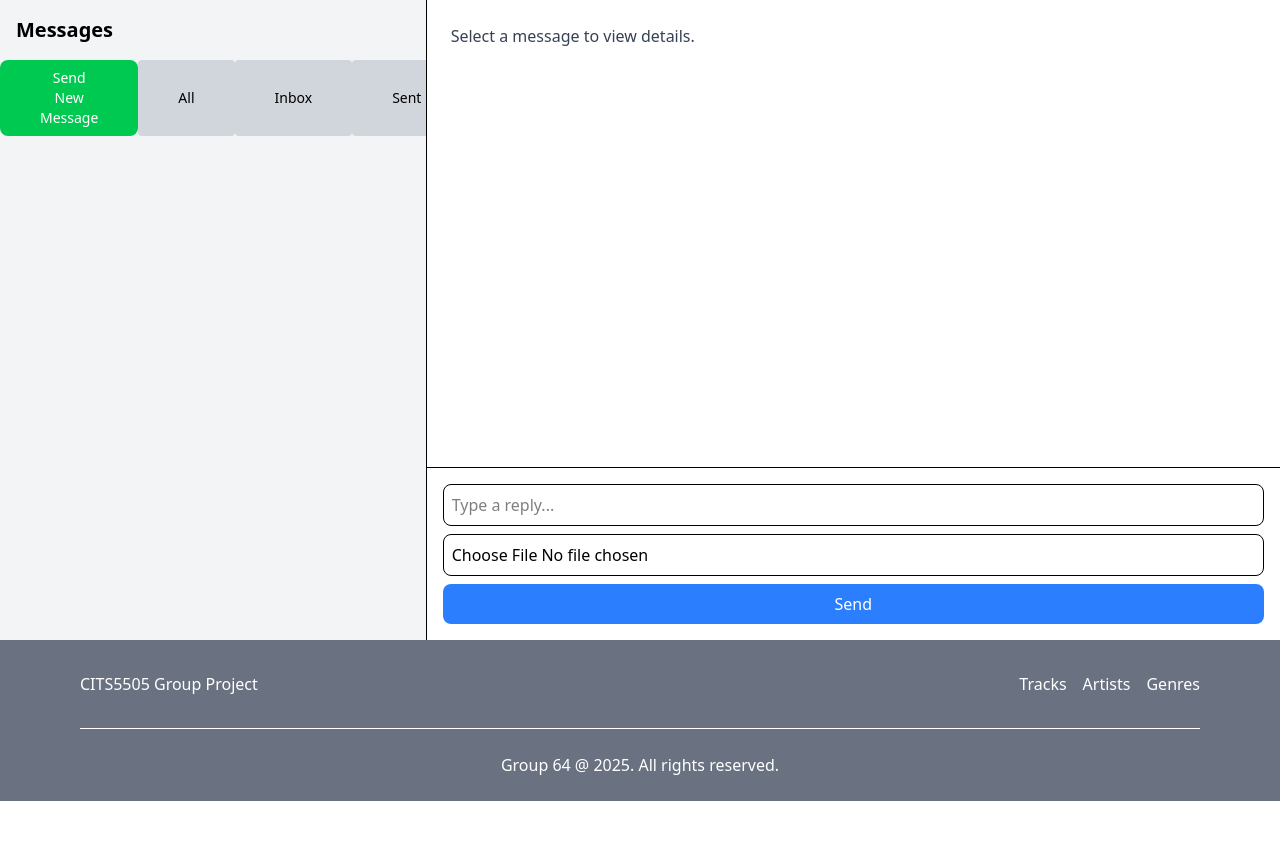
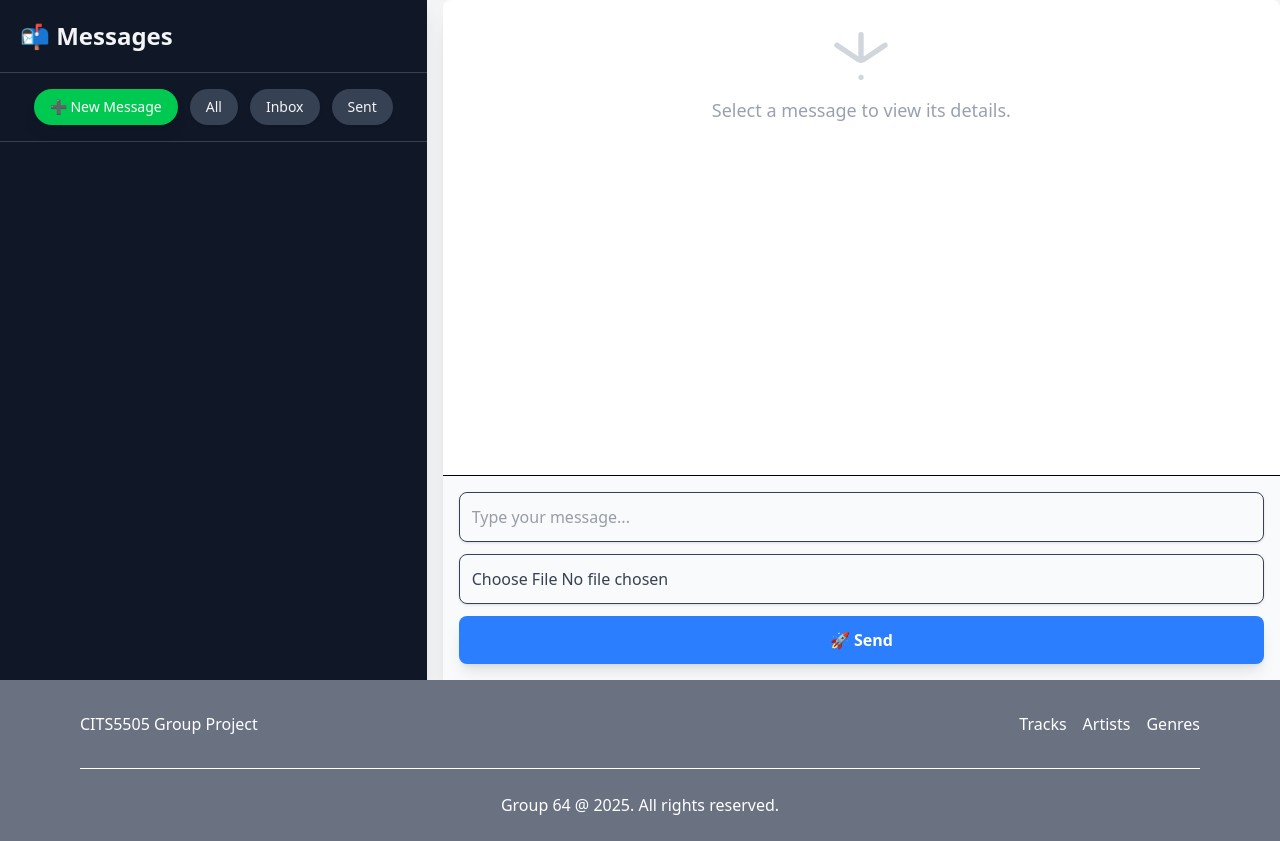
Before and after one commit to ErikaKK/cits5505_group_project, a Flask app: page /messages in a window 1280 px wide. Shown: the part 80-921 px from the top of the page. Before the commit the page ends 881 px from the top, so only its background shows below. Run offline with Flask 3, Linux system fonts and the light colour scheme; the visitor is signed in with stand-in values (Sample User, id 1); data comes from the database, SQL or seed files in the repository; data that the repository does not hold is empty.

Commit message:
Modernize layout and add animation

```diff
--- a/app/templates/messages/messagelist.html
+++ b/app/templates/messages/messagelist.html
@@ -1,51 +1,59 @@
 {% extends "/account/account.html" %} {% block content %}
-<div class="flex h-[80vh] overflow-hidden">
+<div class="flex flex-col md:flex-row h-[85vh] overflow-hidden bg-gray-100">
   <!-- Sidebar -->
-  <div class="w-1/3 bg-gray-100 border-r overflow-y-auto">
-    <div class="p-4 font-bold text-xl">Messages</div>
+  <div
+    class="md:w-1/3 bg-gray-900 text-gray-100 overflow-y-auto flex-shrink-0 shadow-lg"
+  >
+    <div
+      class="p-5 font-bold text-2xl border-b border-gray-700 bg-gray-900 sticky top-0 z-10"
+    >
+      📬 Messages
+    </div>
 
     <!-- Functional Buttons -->
-    <div class="flex justify-around mb-4">
+    <div
+      class="flex flex-wrap justify-center gap-3 p-4 border-b border-gray-700 bg-gray-900 sticky top-[65px] z-10"
+    >
       <button
         onclick="startConversation()"
-        class="bg-green-500 hover:bg-green-600 text-white px-10 py-2 rounded-lg text-sm"
+        class="bg-green-500 hover:bg-green-600 active:scale-95 transform transition text-white px-4 py-2 rounded-full text-sm shadow-lg"
       >
-        Send New Message
+        ➕ New Message
       </button>
       <button
         onclick="filterMessages('all')"
-        class="text-sm px-10 py-2 bg-gray-300 rounded hover:bg-gray-400"
+        class="bg-gray-700 hover:bg-gray-600 active:scale-95 transform transition text-sm px-4 py-2 rounded-full shadow"
       >
         All
       </button>
       <button
         onclick="filterMessages('inbox')"
-        class="text-sm px-10 py-2 bg-gray-300 rounded hover:bg-gray-400"
+        class="bg-gray-700 hover:bg-gray-600 active:scale-95 transform transition text-sm px-4 py-2 rounded-full shadow"
       >
         Inbox
       </button>
       <button
         onclick="filterMessages('sent')"
-        class="text-sm px-10 py-2 bg-gray-300 rounded hover:bg-gray-400"
+        class="bg-gray-700 hover:bg-gray-600 active:scale-95 transform transition text-sm px-4 py-2 rounded-full shadow"
       >
         Sent
       </button>
     </div>
 
     <!-- Message List -->
-    <ul id="message-list">
+    <ul id="message-list" class="divide-y divide-gray-700 mt-2">
       {% for msg in messages %}
       <li
-        class="px-4 py-2 border-b cursor-pointer hover:bg-gray-200 {{ 'bg-blue-100' if not msg.sender else 'bg-orange-100' }}"
+        class="m-2 p-4 cursor-pointer hover:scale-[1.02] transition transform duration-200 rounded-xl {{ 'bg-blue-800 hover:bg-blue-700' if not msg.sender else 'bg-orange-800 hover:bg-orange-700' }}"
         onclick="showMessage({{ msg.id }})"
         data-sender-id="{{ msg.sender_id }}"
         data-receiver-id="{{ msg.receiver_id }}"
       >
-        <div class="font-semibold">
-          {% if not msg.sender %} To {{ msg.receiver }} {% else %} From {{
+        <div class="font-semibold text-white">
+          {% if not msg.sender %} ➡️ To {{ msg.receiver }} {% else %} 📨 From {{
           msg.sender }} {% endif %}
         </div>
-        <div class="text-sm text-gray-600 truncate">
+        <div class="text-sm text-gray-300 truncate mt-1">
           {{ msg.message | truncate(50, True, '...') }}
         </div>
       </li>
@@ -54,38 +62,59 @@
   </div>
 
   <!-- Main Panel -->
-  <div class="flex-1 flex flex-col">
+  <div
+    class="flex-1 flex flex-col bg-white rounded-t-lg shadow-xl mt-4 md:mt-0 md:ml-4 overflow-hidden"
+  >
     <!-- Message Content -->
-    <div id="message-detail" class="flex-1 p-6 overflow-y-auto">
-      <p class="text-gray-700">Select a message to view details.</p>
+    <div
+      id="message-detail"
+      class="flex-1 p-6 overflow-y-auto transition-all duration-500 space-y-6"
+    >
+      <div class="text-gray-400 text-lg flex flex-col items-center gap-2">
+        <svg
+          xmlns="http://www.w3.org/2000/svg"
+          class="h-16 w-16 text-gray-300"
+          fill="none"
+          viewBox="0 0 24 24"
+          stroke="currentColor"
+        >
+          <path
+            stroke-linecap="round"
+            stroke-linejoin="round"
+            stroke-width="2"
+            d="M3 8l7.89 5.26a2 2 0 002.22 0L21 8m-9 12h.01M12 12h.01M12 12V4"
+          />
+        </svg>
+        <span>Select a message to view its details.</span>
+      </div>
     </div>
 
     <!-- Input Field -->
-    <div class="border-t p-4">
+    <div class="border-t p-4 bg-gray-50">
       <form
         id="reply-form"
-        class="flex flex-col gap-2"
+        class="flex flex-col gap-3"
         enctype="multipart/form-data"
       >
         <input type="hidden" name="receiver_id" id="receiver-id" />
         <input
           type="text"
           name="message"
-          placeholder="Type a reply..."
-          class="p-2 border rounded-lg"
+          placeholder="Type your message..."
+          class="p-3 border rounded-lg focus:ring-2 focus:ring-blue-300 outline-none shadow-sm text-gray-700"
         />
         <input
           type="file"
           name="shared_file"
           id="shared-file"
           accept=".json"
-          class="p-2 border rounded-lg"
+          class="p-3 border rounded-lg shadow-sm text-gray-700"
         />
         <button
           type="submit"
-          class="bg-blue-500 text-white px-4 py-2 rounded-lg"
+          class="bg-blue-500 hover:bg-blue-600 active:scale-95 transform transition text-white px-4 py-3 rounded-lg shadow-lg font-semibold"
         >
-          Send
+          🚀 Send
         </button>
       </form>
     </div>
@@ -99,8 +128,6 @@
     const msg = messages.find(m => m.id === id);
     const detail = document.getElementById('message-detail');
     const receiverIdInput = document.getElementById('receiver-id');
-
-      // Correctly set receiverId based on whether current user is sender or receiver
     const currentUserId = {{ current_user.id }};
     receiverIdInput.value = (msg.sender_id === currentUserId) ? msg.receiver_id : msg.sender_id;
 
@@ -111,13 +138,33 @@
       day: 'numeric',
       hour: '2-digit',
       minute: '2-digit',
+      second:"2-digit",
+      hour12: true
     });
 
     let html = `
-        <h2 class="text-2xl font-bold mb-2">Sender: ${!msg.sender ? "Me" : msg.sender}</h2>
-        <h2 class="text-xl font-bold mb-2">Receiver: ${!msg.sender ? msg.receiver : "Me"}</h2>
-        <p class="text-sm text-gray-500 mb-2">Sent at: ${formattedTime}</p>
-        <p class="mb-4">${msg.message}</p>
+      <div class="flex flex-col gap-4 animate-fadeIn">
+        <div class="flex items-center gap-4">
+          <div class="flex-1">
+            <p class="text-sm text-gray-500">Sender</p>
+            <p class="text-lg font-semibold text-gray-800">${!msg.sender ? "Me" : msg.sender}</p>
+          </div>
+          <div class="flex-1">
+            <p class="text-sm text-gray-500">Receiver</p>
+            <p class="text-lg font-semibold text-gray-800">${!msg.sender ? msg.receiver : "Me"}</p>
+          </div>
+        </div>
+
+        <div class="border-t pt-4">
+          <p class="text-sm text-gray-500 mb-1">Sent At</p>
+          <p class="text-md text-gray-700">${formattedTime}</p>
+        </div>
+
+        <div class="border-t pt-4">
+          <p class="text-sm text-gray-500 mb-1">Message</p>
+          <p class="text-md text-gray-800">${msg.message}</p>
+        </div>
+      </div>
     `;
 
     if (msg.shared_data) {
@@ -139,32 +186,20 @@
       ).join('');
 
       html += `
-          <table class="table-auto border-collapse border w-full text-sm mb-4">
-            <thead><tr>${tableHeader}</tr></thead>
+        <div class="flex flex-col gap-6 animate-fadeIn">
+          <div class="border-t pt-4 mt-4">
+            <p class="text-sm text-gray-500 mb-2 font-semibold">Attached Data</p>
+            <div class="overflow-x-auto rounded-lg shadow">
+              <table class="min-w-full table-auto border-collapse border w-full text-sm text-left bg-white">
+                <thead class="bg-gray-100">
+                  <tr>${tableHeader}</tr>
+                </thead>
                 <tbody>${tableRows}</tbody>
               </table>
+            </div>
+          </div>
+        </div>
       `;
-      }
-
-      detail.innerHTML = html;
-    }
-
-    function filterMessages(type) {
-      const currentUserId = {{ current_user.id }};
-      const messageItems = document.querySelectorAll('#message-list li');
-
-      messageItems.forEach(item => {
-        const senderId = parseInt(item.getAttribute('data-sender-id'));
-        const receiverId = parseInt(item.getAttribute('data-receiver-id'));
-
-        if (type === 'all') {
-          item.style.display = '';
-        } else if (type === 'inbox') {
-          item.style.display = (receiverId === currentUserId) ? '' : 'none';
-        } else if (type === 'sent') {
-          item.style.display = (senderId === currentUserId) ? '' : 'none';
-        }
-      });
     }
 
     document.getElementById('reply-form').addEventListener('submit', async function(e) {
@@ -202,35 +237,19 @@
         const savedReceiverId = receiverId;
         this.reset();
         document.getElementById('receiver-id').value = savedReceiverId;
-        location.reload();
+        location.reload();  // Reload the page to show the new message
       } else {
         alert('Failed to send: ' + result.error);
       }
     });
 
-    async function startConversation() {
-    const email = prompt("Enter the receiver's email:");
-    if (!email) return;
 
-    const response = await fetch('/messages/find_user', {
-      method: 'POST',
-      headers: {
-        'Content-Type': 'application/json',
-      },
-      body: JSON.stringify({ email: email })
-    });
-
-    const result = await response.json();
-    if (result.success) {
-      // Success: set the receiver_id and clear the detail panel
-      document.getElementById('receiver-id').value = result.user_id;
-      document.getElementById('message-detail').innerHTML = `
-        <h2 class="text-2xl font-bold mb-2">New Conversation with ${result.username}</h2>
-        <p class="text-gray-500 mb-2">Start typing your message below!</p>
-      `;
-    } else {
-      alert('User not found!');
-    }
+    // Animate fade-in
+    detail.style.opacity = 0;
+    setTimeout(() => {
+      detail.innerHTML = html;
+      detail.style.opacity = 1;
+    }, 100);
   }
 </script>
 {% endblock %}
```
Lines whose indentation alone changed are shown as unchanged.
